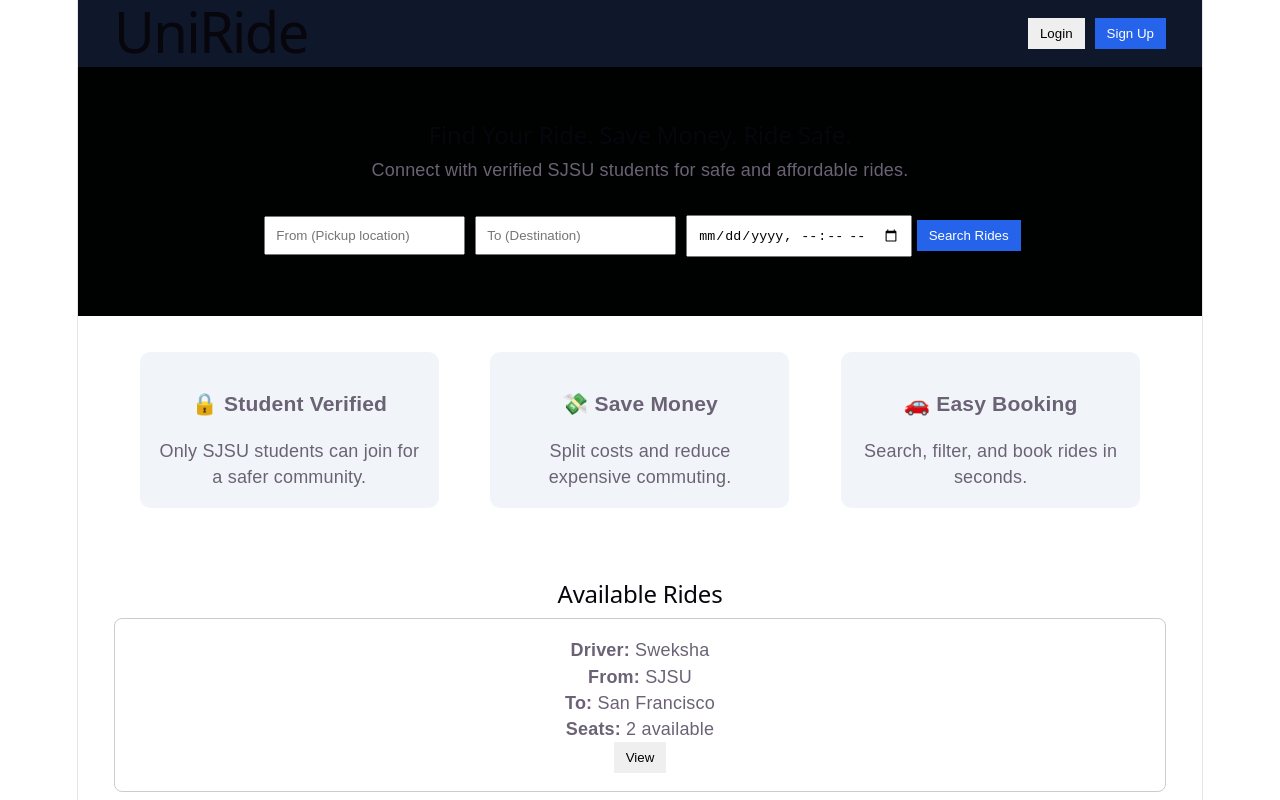
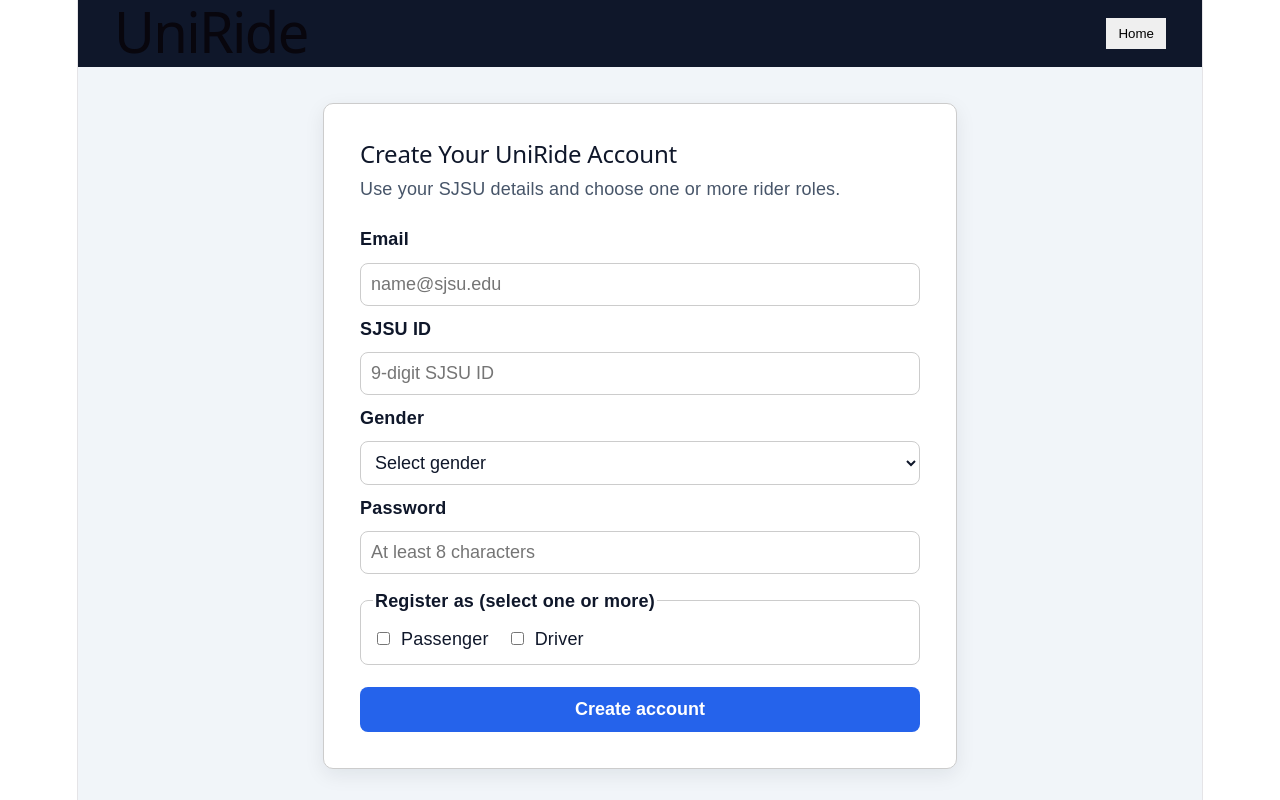
Before and after one commit to sweksha-cloud/S1-Team-7, a React (Vite) app: page / in a window 1280 px wide. Both pictures are taken after a click on the button "Sign Up". Shown: the top 800 px of the page. Built offline with nearby package versions, Linux system fonts and the light colour scheme.

Commit message:
3.1.1 Create Account (all users)

```diff
--- a/src/App.jsx
+++ b/src/App.jsx
@@ -1,7 +1,15 @@
+import { useState } from "react";
 import Home from "./pages/Home";
+import Signup from "./pages/Signup";
 
 function App() {
-  return <Home />;
+  const [activePage, setActivePage] = useState("home");
+
+  if (activePage === "signup") {
+    return <Signup onHomeClick={() => setActivePage("home")} />;
+  }
+
+  return <Home onSignupClick={() => setActivePage("signup")} />;
 }
 
 export default App;
--- /dev/null
+++ b/src/css/Signup.css
@@ -0,0 +1,147 @@
+.signup-page {
+  min-height: 100vh;
+  background: #f8fafc;
+}
+
+.signup-shell {
+  width: min(560px, 100%);
+  background: #ffffff;
+  border: 1px solid #ccc;
+  border-radius: 10px;
+  padding: 36px;
+  box-shadow: 0 6px 20px rgba(15, 23, 42, 0.08);
+}
+
+.signup-header {
+  text-align: left;
+  margin-bottom: 24px;
+}
+
+.signup-hero {
+  padding: 2rem 1rem;
+  display: grid;
+  place-items: center;
+  background: #f1f5f9;
+}
+
+.signup-header h2 {
+  margin: 0 0 8px;
+  color: #0f172a;
+}
+
+.signup-subtitle {
+  margin: 0;
+  color: #475569;
+}
+
+.signup-form {
+  display: grid;
+  gap: 10px;
+  text-align: left;
+}
+
+.signup-form label,
+.role-selector legend {
+  font-weight: 600;
+  color: #0f172a;
+}
+
+.signup-form input,
+.signup-form select {
+  width: 100%;
+  box-sizing: border-box;
+  border: 1px solid #ccc;
+  border-radius: 8px;
+  background: #ffffff;
+  color: #0f172a;
+  padding: 10px;
+  font-size: 1rem;
+  transition: border-color 0.2s ease, box-shadow 0.2s ease;
+}
+
+.signup-form input:focus,
+.signup-form select:focus {
+  outline: none;
+  border-color: #2563eb;
+  box-shadow: 0 0 0 3px rgba(37, 99, 235, 0.15);
+}
+
+.role-selector {
+  margin: 4px 0;
+  border: 1px solid #ccc;
+  border-radius: 8px;
+  padding: 12px;
+  display: flex;
+  gap: 18px;
+  align-items: center;
+  flex-wrap: wrap;
+}
+
+.role-selector label {
+  font-weight: 500;
+  display: inline-flex;
+  align-items: center;
+  gap: 8px;
+}
+
+.role-selector input[type="radio"] {
+  width: auto;
+  accent-color: #2563eb;
+}
+
+.role-selector input[type="checkbox"] {
+  width: auto;
+  accent-color: #2563eb;
+}
+
+.password-strength {
+  margin: -2px 0 0;
+  font-size: 0.9rem;
+  color: #0369a1;
+}
+
+.field-error {
+  margin: -4px 0 2px;
+  color: #b91c1c;
+  font-size: 0.9rem;
+}
+
+.signup-submit {
+  margin-top: 8px;
+  padding: 12px 16px;
+  border: none;
+  border-radius: 8px;
+  background: #2563eb;
+  color: #ffffff;
+  font-size: 1rem;
+  font-weight: 600;
+  cursor: pointer;
+  transition: transform 0.2s ease, box-shadow 0.2s ease;
+}
+
+.signup-submit:hover {
+  transform: translateY(-1px);
+  box-shadow: 0 8px 14px rgba(37, 99, 235, 0.25);
+}
+
+.signup-success {
+  margin: 8px 0 0;
+  border: 1px solid #86efac;
+  background: #f0fdf4;
+  color: #166534;
+  padding: 10px 12px;
+  border-radius: 10px;
+  font-weight: 600;
+}
+
+@media (max-width: 640px) {
+  .signup-shell {
+    padding: 20px;
+    border-radius: 8px;
+  }
+
+  .role-selector {
+    gap: 12px;
+    align-items: flex-start;
+  }
+}
--- a/src/pages/Home.jsx
+++ b/src/pages/Home.jsx
@@ -1,7 +1,7 @@
 import React from "react";
 import "../css/Home.css";
 
-export default function Home() {
+export default function Home({ onSignupClick }) {
   return (
     <div className="home">
 
@@ -10,7 +10,7 @@
         <h1 className="logo">UniRide</h1>
         <div className="nav-links">
           <button className="btn">Login</button>
-          <button className="btn primary">Sign Up</button>
+          <button className="btn primary" onClick={onSignupClick}>Sign Up</button>
         </div>
       </nav>
 
--- /dev/null
+++ b/src/pages/Signup.jsx
@@ -0,0 +1,243 @@
+import { useMemo, useState } from "react";
+import "../css/Home.css";
+import "../css/Signup.css";
+
+const STORAGE_KEY = "unirideUsers";
+
+const initialForm = {
+	email: "",
+	sjsuId: "",
+	gender: "",
+	password: "",
+	roles: [],
+};
+
+export default function Signup({ onHomeClick }) {
+	const [form, setForm] = useState(initialForm);
+	const [errors, setErrors] = useState({});
+	const [successMessage, setSuccessMessage] = useState("");
+
+	const passwordStrength = useMemo(() => {
+		const length = form.password.length;
+
+		if (length === 0) {
+			return "";
+		}
+
+		if (length < 8) {
+			return "Weak";
+		}
+
+		if (length < 12) {
+			return "Medium";
+		}
+
+		return "Strong";
+	}, [form.password]);
+
+	function handleChange(event) {
+		const { name, value, type, checked } = event.target;
+
+		if (type === "checkbox" && name === "roles") {
+			setForm((prev) => {
+				const exists = prev.roles.includes(value);
+				const roles = checked
+					? [...prev.roles, value]
+					: prev.roles.filter((role) => role !== value);
+
+				return exists === checked ? prev : { ...prev, roles };
+			});
+			setErrors((prev) => ({ ...prev, roles: "" }));
+			setSuccessMessage("");
+			return;
+		}
+
+		setForm((prev) => ({ ...prev, [name]: value }));
+		setErrors((prev) => ({ ...prev, [name]: "" }));
+		setSuccessMessage("");
+	}
+
+	function validate(currentForm) {
+		const nextErrors = {};
+		const normalizedEmail = currentForm.email.trim().toLowerCase();
+
+		if (!normalizedEmail) {
+			nextErrors.email = "Email is required.";
+		} else if (!/^[^\s@]+@[^\s@]+\.[^\s@]+$/.test(normalizedEmail)) {
+			nextErrors.email = "Enter a valid email address.";
+		}
+
+		if (!currentForm.sjsuId.trim()) {
+			nextErrors.sjsuId = "SJSU ID is required.";
+		} else if (!/^\d{9}$/.test(currentForm.sjsuId.trim())) {
+			nextErrors.sjsuId = "SJSU ID must be 9 digits.";
+		}
+
+		if (!currentForm.gender) {
+			nextErrors.gender = "Please select a gender.";
+		}
+
+		if (!currentForm.password) {
+			nextErrors.password = "Password is required.";
+		} else if (currentForm.password.length < 8) {
+			nextErrors.password = "Password must be at least 8 characters.";
+		}
+
+		if (!currentForm.roles.length) {
+			nextErrors.roles = "Please choose at least one registration type.";
+		}
+
+		const savedUsers = JSON.parse(localStorage.getItem(STORAGE_KEY) || "[]");
+		const hasDuplicate = savedUsers.some(
+			(user) => user.email?.toLowerCase() === normalizedEmail,
+		);
+
+		if (hasDuplicate) {
+			nextErrors.email = "This email is already registered.";
+		}
+
+		return nextErrors;
+	}
+
+	function handleSubmit(event) {
+		event.preventDefault();
+
+		const nextErrors = validate(form);
+
+		if (Object.keys(nextErrors).length > 0) {
+			setErrors(nextErrors);
+			return;
+		}
+
+		const normalizedEmail = form.email.trim().toLowerCase();
+		const newUser = {
+			email: normalizedEmail,
+			sjsuId: form.sjsuId.trim(),
+			gender: form.gender,
+			password: form.password,
+			roles: form.roles,
+			createdAt: new Date().toISOString(),
+		};
+
+		const savedUsers = JSON.parse(localStorage.getItem(STORAGE_KEY) || "[]");
+		localStorage.setItem(STORAGE_KEY, JSON.stringify([...savedUsers, newUser]));
+
+		setForm(initialForm);
+		setErrors({});
+		setSuccessMessage("Registration complete. Your account has been created.");
+	}
+
+	return (
+		<div className="signup-page">
+			<nav className="navbar">
+				<h1 className="logo">UniRide</h1>
+				<div className="nav-links">
+					<button className="btn" onClick={onHomeClick} type="button">
+						Home
+					</button>
+				</div>
+			</nav>
+
+			<section className="signup-hero">
+				<div className="signup-shell">
+					<header className="signup-header">
+						<h2>Create Your UniRide Account</h2>
+						<p className="signup-subtitle">
+							Use your SJSU details and choose one or more rider roles.
+						</p>
+					</header>
+
+					<form className="signup-form" onSubmit={handleSubmit} noValidate>
+					<label htmlFor="email">Email</label>
+					<input
+						id="email"
+						name="email"
+						type="email"
+						value={form.email}
+						onChange={handleChange}
+						placeholder="name@sjsu.edu"
+					/>
+					{errors.email && <p className="field-error">{errors.email}</p>}
+
+					<label htmlFor="sjsuId">SJSU ID</label>
+					<input
+						id="sjsuId"
+						name="sjsuId"
+						type="text"
+						inputMode="numeric"
+						maxLength={9}
+						value={form.sjsuId}
+						onChange={handleChange}
+						placeholder="9-digit SJSU ID"
+					/>
+					{errors.sjsuId && <p className="field-error">{errors.sjsuId}</p>}
+
+					<label htmlFor="gender">Gender</label>
+					<select
+						id="gender"
+						name="gender"
+						value={form.gender}
+						onChange={handleChange}
+					>
+						<option value="">Select gender</option>
+						<option value="female">Female</option>
+						<option value="male">Male</option>
+						<option value="non-binary">Non-binary</option>
+						<option value="prefer-not-to-say">Prefer not to say</option>
+					</select>
+					{errors.gender && <p className="field-error">{errors.gender}</p>}
+
+					<label htmlFor="password">Password</label>
+					<input
+						id="password"
+						name="password"
+						type="password"
+						value={form.password}
+						onChange={handleChange}
+						placeholder="At least 8 characters"
+					/>
+					{passwordStrength && (
+						<p className="password-strength">Strength: {passwordStrength}</p>
+					)}
+					{errors.password && <p className="field-error">{errors.password}</p>}
+
+					<fieldset className="role-selector" aria-label="Register as roles">
+						<legend>Register as (select one or more)</legend>
+						<label>
+							<input
+								type="checkbox"
+								name="roles"
+								value="passenger"
+								checked={form.roles.includes("passenger")}
+								onChange={handleChange}
+							/>
+							Passenger
+						</label>
+						<label>
+							<input
+								type="checkbox"
+								name="roles"
+								value="driver"
+								checked={form.roles.includes("driver")}
+								onChange={handleChange}
+							/>
+							Driver
+						</label>
+					</fieldset>
+					{errors.roles && <p className="field-error">{errors.roles}</p>}
+
+					<button className="signup-submit" type="submit">
+						Create account
+					</button>
+
+					{successMessage && <p className="signup-success">{successMessage}</p>}
+					</form>
+				</div>
+			</section>
+
+			<footer className="footer">
+				<p>© 2026 UniRide | SJSU Carpool System</p>
+			</footer>
+		</div>
+	);
+}
```
Also changed, not shown: 1 other file (tests, documents, lock files or other folders).
